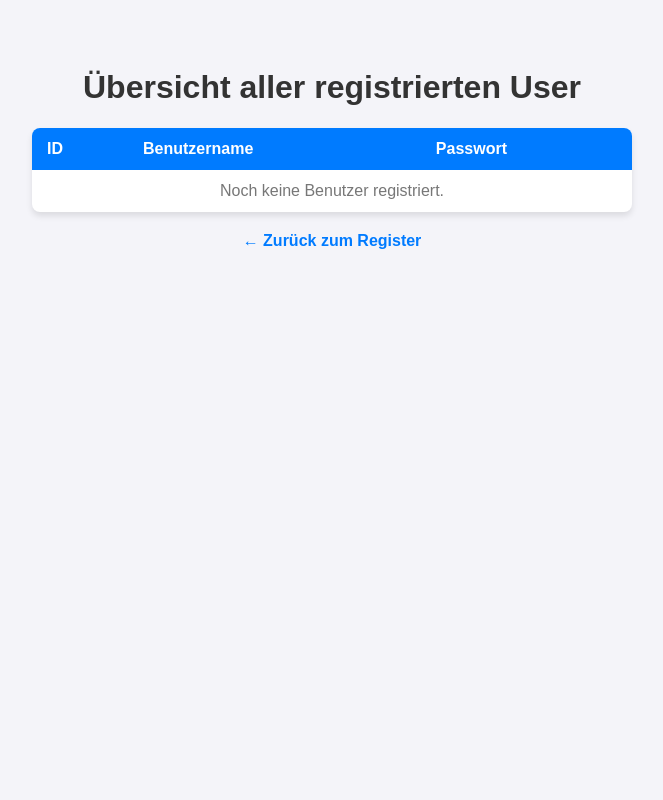
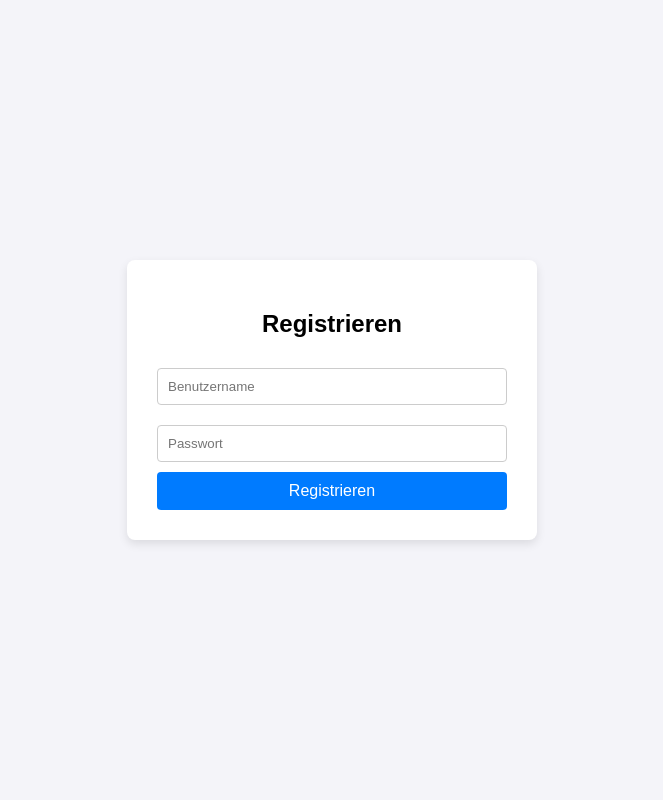
Before and after one commit to pepegrabowski52-beep/DataBaseFinal, a Flask app: page / in a window 1280 px wide. Shown: the whole page, without its empty margins (308-971 px from the left). Run offline with Flask 3, Linux system fonts and the light colour scheme.

Commit message:
Update index.html

```diff
--- a/templates/index.html
+++ b/templates/index.html
@@ -2,45 +2,60 @@
 <html lang="de">
 <head>
     <meta charset="UTF-8">
-    <title>Registrierte Benutzer Übersicht</title>
+    <meta name="viewport" content="width=device-width, initial-scale=1.0">
+    <title>Registrierung</title>
     <style>
-        body { font-family: Arial, sans-serif; background-color: #f4f4f9; padding: 40px; display: flex; flex-direction: column; align-items: center; }
-        h1 { color: #333; }
-        table { border-collapse: collapse; width: 100%; max-width: 600px; background: white; box-shadow: 0 4px 6px rgba(0,0,0,0.1); border-radius: 8px; overflow: hidden; }
-        th, td { padding: 12px 15px; text-align: left; }
-        th { background-color: #007bff; color: white; }
-        tr:nth-child(even) { background-color: #f8f9fa; }
-        .back-btn { margin-top: 20px; text-decoration: none; color: #007bff; font-weight: bold; }
+        body {
+            font-family: Arial, sans-serif;
+            background-color: #f4f4f9;
+            display: flex;
+            justify-content: center;
+            align-items: center;
+            height: 100vh;
+            margin: 0;
+        }
+        .register-box {
+            background: white;
+            padding: 30px;
+            border-radius: 8px;
+            box-shadow: 0 4px 10px rgba(0,0,0,0.1);
+            width: 100%;
+            max-width: 350px;
+            text-align: center;
+        }
+        input {
+            width: 100%;
+            padding: 10px;
+            margin: 10px 0;
+            border: 1px solid #ccc;
+            border-radius: 4px;
+            box-sizing: border-box;
+        }
+        button {
+            width: 100%;
+            padding: 10px;
+            background: #007bff;
+            color: white;
+            border: none;
+            border-radius: 4px;
+            cursor: pointer;
+            font-size: 16px;
+        }
+        button:hover {
+            background: #0056b3;
+        }
     </style>
 </head>
 <body>
 
-    <h1>Übersicht aller registrierten User</h1>
-
-    <table>
-        <thead>
-            <tr>
-                <th>ID</th>
-                <th>Benutzername</th>
-                <th>Passwort</th>
-            </tr>
-        </thead>
-        <tbody>
-            {% for user in benutzer %}
-            <tr>
-                <td>{{ user[0] }}</td>
-                <td>{{ user[1] }}</td>
-                <td>{{ user[2] }}</td>
-            </tr>
-            {% else %}
-            <tr>
-                <td colspan="3" style="text-align: center; color: #777;">Noch keine Benutzer registriert.</td>
-            </tr>
-            {% endfor %}
-        </tbody>
-    </table>
-
-    <a class="back-btn" href="/">← Zurück zum Register</a>
+    <div class="register-box">
+        <h2>Registrieren</h2>
+        <form action="/anmelden" method="POST">
+            <input type="text" name="benutzername" placeholder="Benutzername" required>
+            <input type="password" name="passwort" placeholder="Passwort" required>
+            <button type="submit">Registrieren</button>
+        </form>
+    </div>
 
 </body>
 </html>
```
